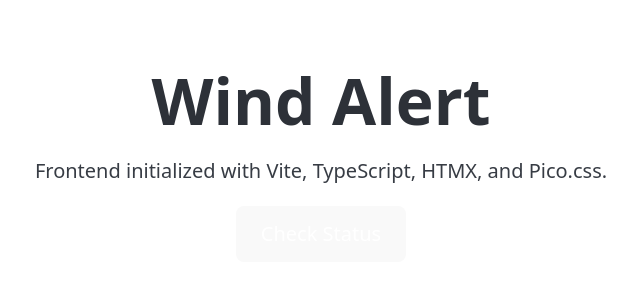
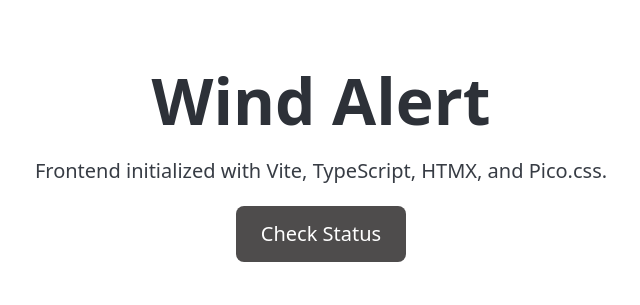
Before and after one commit to majalcmaj/wind-alert-fe, a website built with Vite: page index.html in a window 1280 px wide. Shown: the part 236-541 px from the top of the page, without its empty margins (319-959 px from the left). Built offline with nearby package versions, Linux system fonts and the light colour scheme.

Commit message:
Fix button styling

```diff
--- a/src/style.css
+++ b/src/style.css
@@ -91,6 +91,6 @@ button:focus-visible {
         color: #747bff;
     }
     button {
-        background-color: #f9f9f9;
+        background-color: #4e4c4c;
     }
 }
```
